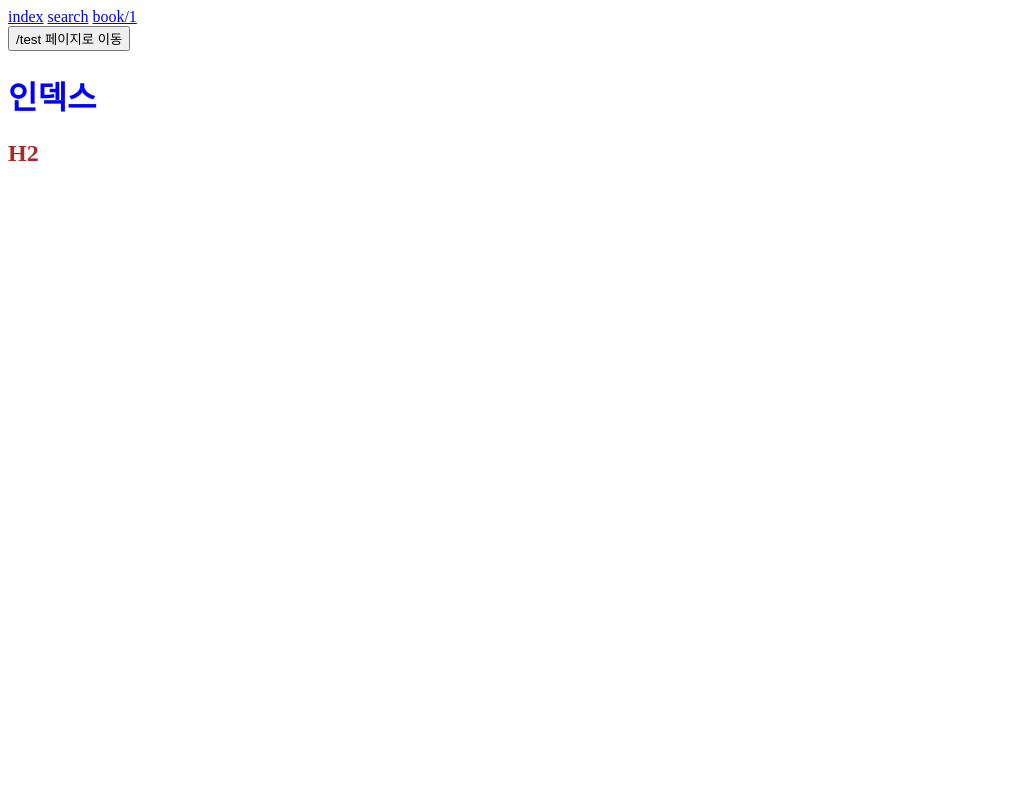
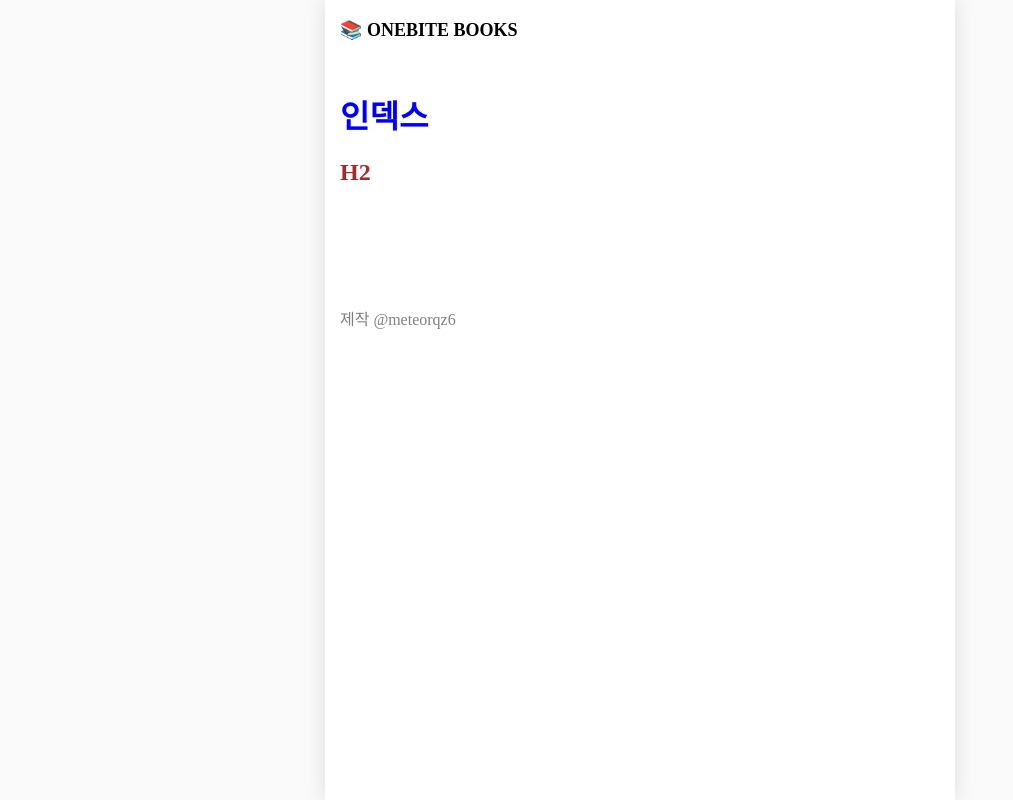
Before and after one commit to meteorqz6/onebite-next, a Next.js app: page / in a window 1280 px wide. Shown: the whole page, without its empty margins (0-1013 px from the left). Built offline with nearby package versions, Linux system fonts and the light colour scheme.

Commit message:
2.7 글로벌 레이아웃 설정하기

```diff
--- /dev/null
+++ b/src/components/global-layout.module.css
@@ -0,0 +1,31 @@
+.container {
+  background-color: white;
+  max-width: 600px;
+  min-height: 100vh;
+  margin: 0 auto;
+
+  box-shadow: rgba(100, 100, 100, 0.2) 0px 0px 20px 0px;
+  padding: 0px 15px;
+}
+
+.header {
+  height: 60px;
+
+  font-weight: bold;
+  font-size: 18px;
+  line-height: 60px;
+}
+
+.header > a {
+  color: black;
+  text-decoration: none;
+}
+
+.main {
+  padding-top: 10px;
+}
+
+.footer {
+  padding: 100px 0px;
+  color: gray;
+}
--- /dev/null
+++ b/src/components/global-layout.tsx
@@ -0,0 +1,19 @@
+import { ReactNode } from "react";
+import Link from "next/link";
+import style from "./global-layout.module.css";
+
+export default function GlobalLayout({
+  children
+}: {
+  children: ReactNode;
+}) {
+  return (
+    <div className={style.container}>
+      <header className={style.header}>
+        <Link href={"/"}>📚 ONEBITE BOOKS</Link>
+      </header>
+      <main className={style.main}>{children}</main>
+      <footer className={style.footer}>제작 @meteorqz6</footer>
+    </div>
+  );
+}
--- a/src/pages/_app.tsx
+++ b/src/pages/_app.tsx
@@ -1,33 +1,11 @@
+import GlobalLayout from "@/components/global-layout";
 import "@/styles/globals.css";
 import type { AppProps } from "next/app";
-import Link from "next/link";
-import { useRouter } from "next/router";
-import { useEffect } from "react";
 
 export default function App({ Component, pageProps }: AppProps) {
-  const router = useRouter();
-
-  const onClickButton = () => {
-    router.push("/test");
-  };
-
-  useEffect(() => {
-    router.prefetch("/test");
-  }, []);
-
   return (
-    <>
-    <header>
-      <Link href={("/")}>index</Link>
-      &nbsp;
-      <Link href={("/search")} prefetch={false}>search</Link>
-      &nbsp;
-      <Link href={("/book/1")}>book/1</Link>
-      <div>
-        <button onClick={onClickButton}>/test 페이지로 이동</button>
-      </div>
-    </header>
-    <Component {...pageProps} />
-    </>
+    <GlobalLayout>
+      <Component {...pageProps} />
+    </GlobalLayout>
   );
 }
--- a/src/styles/globals.css
+++ b/src/styles/globals.css
@@ -0,0 +1,6 @@
+html,
+body {
+  margin: 0px;
+  padding: 0px;
+  background-color: rgb(250, 250, 250);
+}
```
